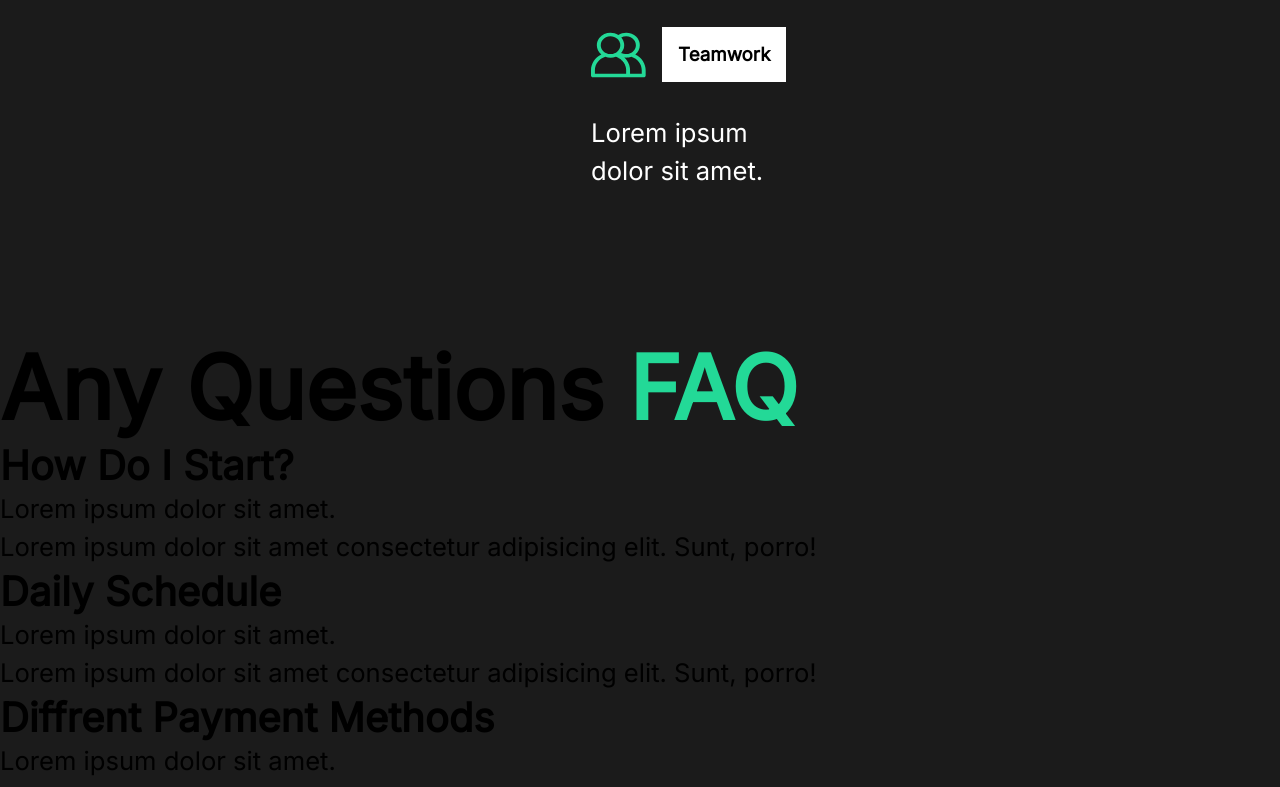
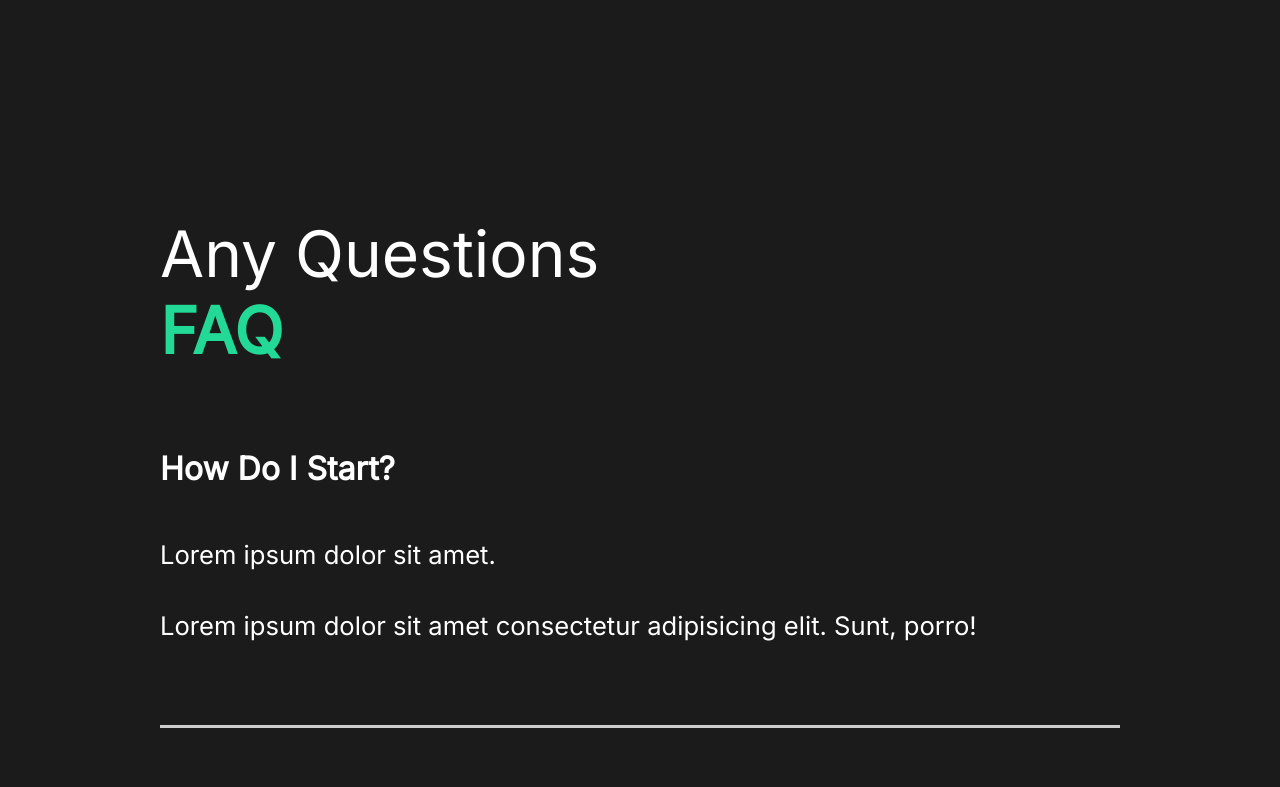
Before and after one commit to hkn96/portfolio, a React (Create React App) app: page / in a window 1280 px wide. Shown: the part 1740-2527 px from the top of the page. Built offline with nearby package versions, Linux system fonts and the light colour scheme; a web font is replaced by a local one.

Commit message:
FAQ section

```diff
--- a/src/components/FaqSection.js
+++ b/src/components/FaqSection.js
@@ -1,8 +1,9 @@
 import React from 'react'
-
+import styled from 'styled-components'
+import { About } from '../styles'
 const FaqSection = () => {
   return (
-    <div className='faq'>
+    <FAQ>
       <h2>
         Any Questions <span>FAQ</span>
       </h2>
@@ -15,7 +16,9 @@ const FaqSection = () => {
             porro!
           </p>
         </div>
+        <div className='faq-line'></div>
       </div>
+
       <div className='question'>
         <h4>Daily Schedule</h4>
         <div className='answer'>
@@ -25,7 +28,9 @@ const FaqSection = () => {
             porro!
           </p>
         </div>
+        <div className='faq-line'></div>
       </div>
+
       <div className='question'>
         <h4>Diffrent Payment Methods</h4>
         <div className='answer'>
@@ -35,7 +40,9 @@ const FaqSection = () => {
             porro!
           </p>
         </div>
+        <div className='faq-line'></div>
       </div>
+
       <div className='question'>
         <h4>What Products do you offer</h4>
         <div className='answer'>
@@ -45,9 +52,38 @@ const FaqSection = () => {
             porro!
           </p>
         </div>
+        <div className='faq-line'></div>
       </div>
-    </div>
+    </FAQ>
   )
 }
 
+const FAQ = styled(About)`
+  display: block;
+  span {
+    display: block;
+  }
+  h2 {
+    padding-bottom: 2rem;
+    font-weight: lighter;
+  }
+  .faq-line {
+    background: #cccccc;
+    height: 0.2rem;
+    margin: 2rem;
+    width: 100%;
+    margin-left: 0;
+  }
+  .question {
+    padding: 3rem 0rem;
+    cursor: pointer;
+  }
+  .answer {
+    padding: 2rem 0rem;
+    p {
+      padding: 1rem 0rem;
+    }
+  }
+`
+
 export default FaqSection
--- a/src/components/GlobalStyle.js
+++ b/src/components/GlobalStyle.js
@@ -11,6 +11,9 @@ const GlobalStyle = createGlobalStyle`
         background: #1B1B1B;
     }
  button {
+    font-weight: bold;
+    font-size: 1.1rem;
+    cursor:pointer;
     padding: 1rem 2rem;
     border: 3px solid #23d997;
     background: transparent;
@@ -27,14 +30,19 @@ const GlobalStyle = createGlobalStyle`
 
     }
     h2{
-        font-size: 5.5rem;
+      font-weight:lighter;
+        font-size: 4rem;
+    }
+    h3{
+      color:white;
     }
     p{
         font-size: 1.6rem;
         line-height: 150%;
     }
     h4{
-        font-size: 2.5rem;
+      font-weight:bold;
+        font-size: 2rem;
     }
       span {
     font-weight: bold;
```
Also changed, not shown: src/components/ServicesSection.js (+1 -1 lines).
